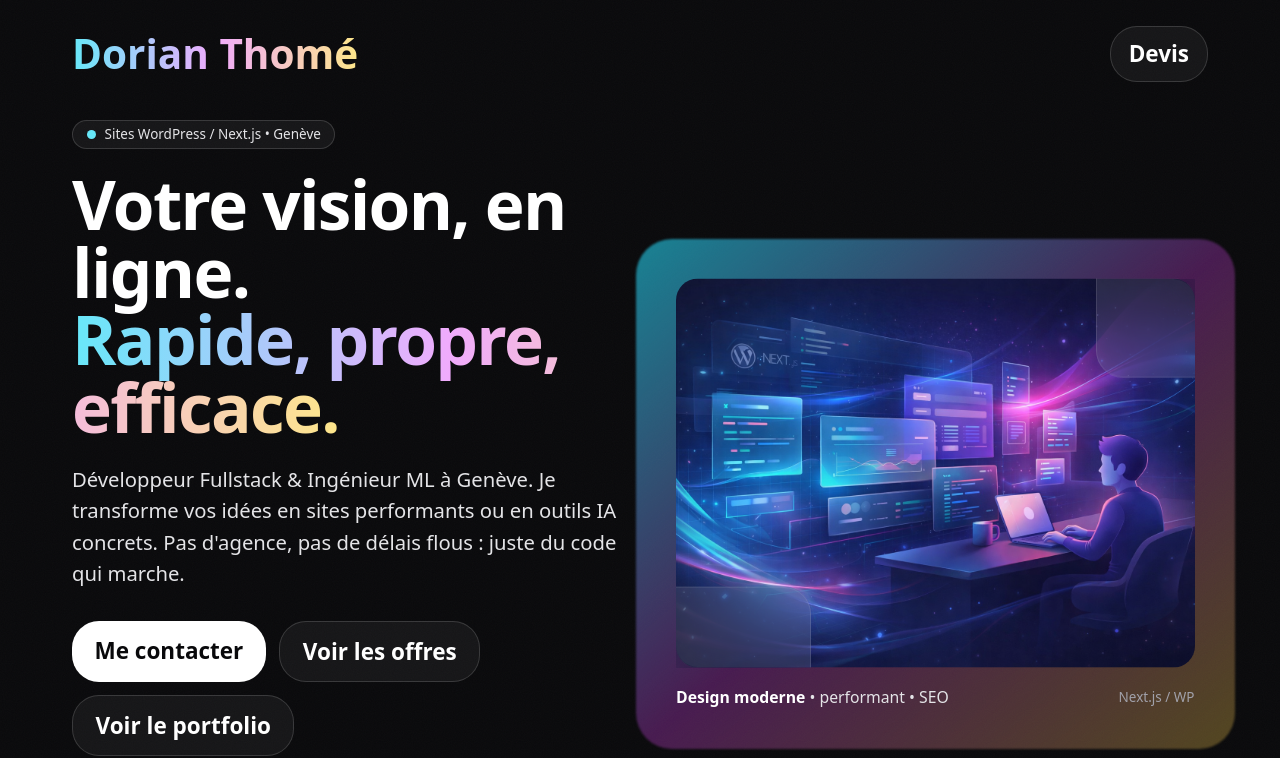
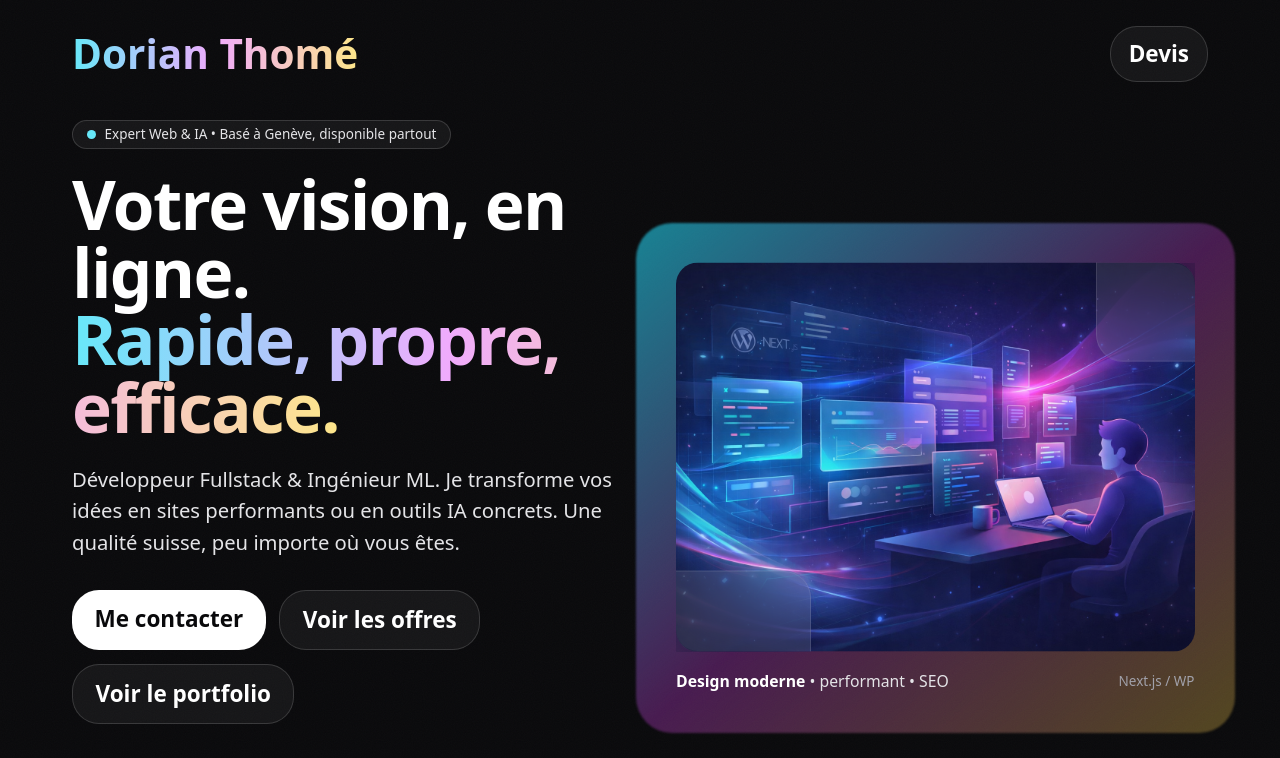
Before and after one commit to Dorian4Git/dorian-portfolio, a Next.js app: page / in a window 1280 px wide. Shown: the part 160-918 px from the top of the page. Built offline with nearby package versions, Linux system fonts and the light colour scheme.

Commit message:
chore: update translations to emphasize availability and remote readiness

```diff
--- a/components/Hero.tsx
+++ b/components/Hero.tsx
@@ -6,40 +6,44 @@ import Link from "next/link";
 const translations = {
   fr: {
     quoteBtn: "Devis",
-    tagline: "Sites WordPress / Next.js • Genève",
+    // CHANGE 1: Explicitly mention availability
+    tagline: "Expert Web & IA • Basé à Genève, disponible partout",
     h1Main: "Votre vision, en ligne.",
     h1Gradient: "Rapide, propre, efficace.",
-    description: "Développeur Fullstack & Ingénieur ML à Genève. Je transforme vos idées en sites performants ou en outils IA concrets. Pas d'agence, pas de délais flous : juste du code qui marche.",
+    description: "Développeur Fullstack & Ingénieur ML. Je transforme vos idées en sites performants ou en outils IA concrets. Une qualité suisse, peu importe où vous êtes.",
     btnContact: "Me contacter",
     btnOffers: "Voir les offres",
     btnPortfolio: "Voir le portfolio",
     credibility: {
       delivery: { title: "Livraison", value: "V1 rapide" },
       stack: { title: "Stack", value: "WP / Next.js" },
-      local: { title: "Local", value: "Genève" },
+      // CHANGE 2: Show you are remote-ready
+      local: { title: "Mode", value: "Remote / Genève" },
     },
     card: {
-      alt: "Création de site web moderne et performant à Genève",
+      alt: "Création de site web moderne et performant",
       main: "Design moderne",
       sub: "• performant • SEO"
     }
   },
   en: {
     quoteBtn: "Get a Quote",
-    tagline: "WordPress / Next.js Sites • Geneva",
+    // CHANGE 1: EN version
+    tagline: "Web & AI Expert • Based in Geneva, available worldwide",
     h1Main: "Your vision, online.",
     h1Gradient: "Fast, clean, efficient.",
-    description: "Fullstack Developer & ML Engineer in Geneva. I turn your ideas into high-performance websites or concrete AI tools. No agency fluff, no vague deadlines: just code that works.",
+    description: "Fullstack Developer & ML Engineer. I turn your ideas into high-performance websites or concrete AI tools. Swiss quality code, delivered wherever you are.",
     btnContact: "Contact Me",
     btnOffers: "See Services",
     btnPortfolio: "View Portfolio",
     credibility: {
       delivery: { title: "Delivery", value: "Fast V1" },
       stack: { title: "Stack", value: "WP / Next.js" },
-      local: { title: "Location", value: "Geneva" },
+      // CHANGE 2: EN version
+      local: { title: "Mode", value: "Remote / Global" },
     },
     card: {
-      alt: "Modern and high-performance website creation in Geneva",
+      alt: "Modern and high-performance website creation",
       main: "Modern Design",
       sub: "• fast • SEO"
     }
```
